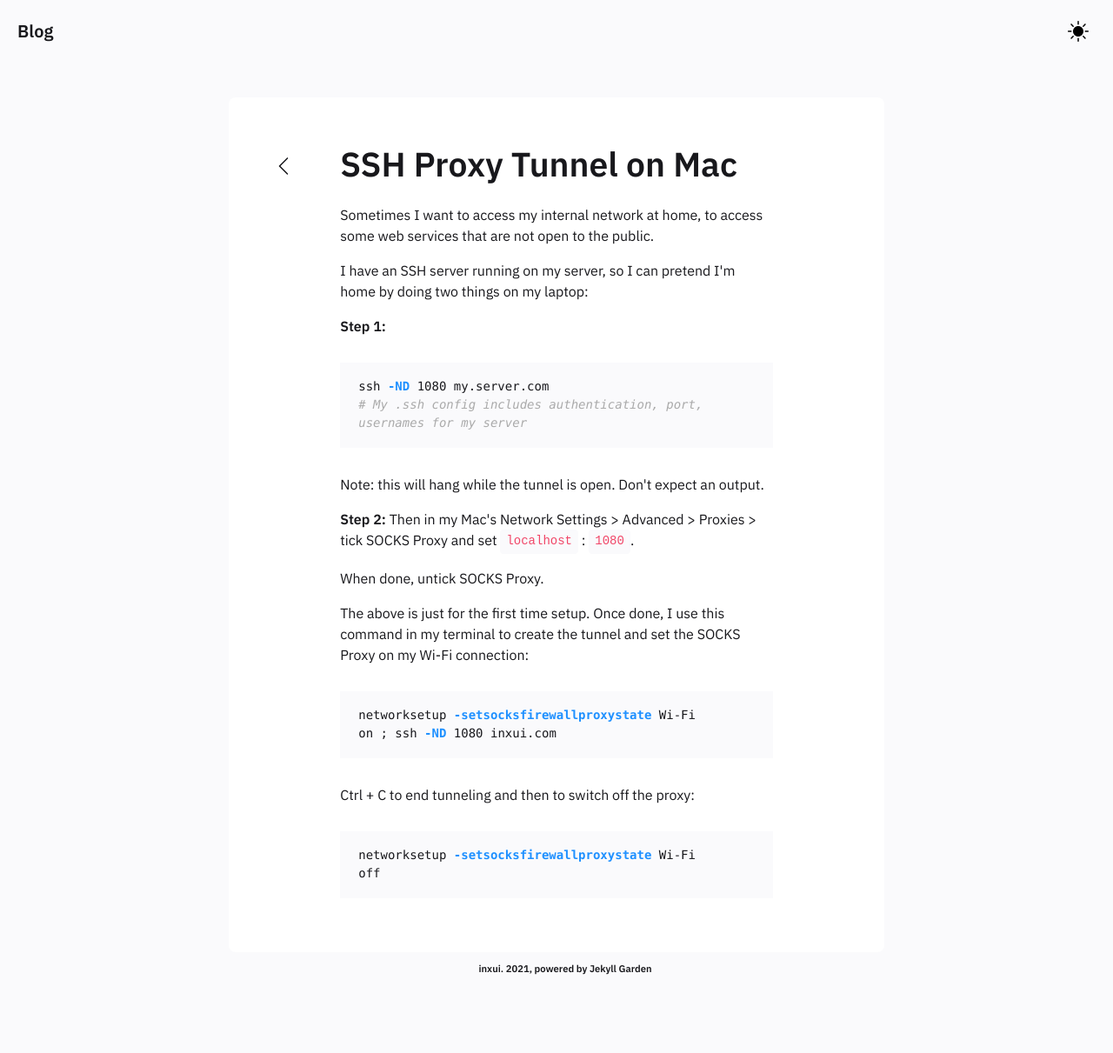
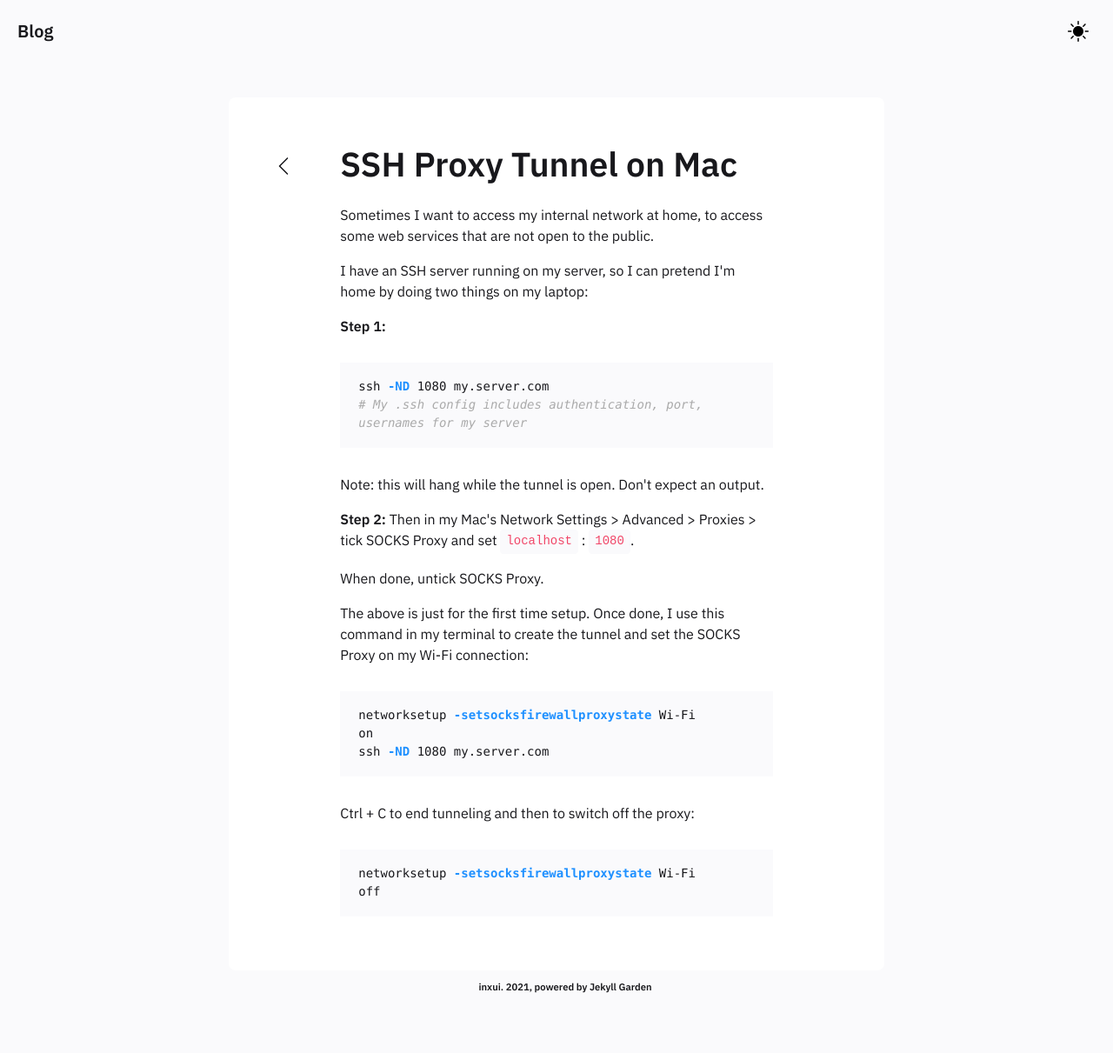
Before and after one commit to vekerdyb/vekerdyb.github.io, a Jekyll site: the page built from _notes/Public/SSH Proxy Tunnel on Mac.md, in a window 1280 px wide. Shown: the whole page at 87% size. Built offline with Jekyll 4.4.1, drawn with Linux system fonts in a browser that asks for light colours; before the commit the page ends 1190 px from its top, so only the background shows below that.

Commit message:
Edit SSH tunnel

````diff
--- a/_notes/Public/SSH Proxy Tunnel on Mac.md
+++ b/_notes/Public/SSH Proxy Tunnel on Mac.md
@@ -25,7 +25,8 @@ When done, untick SOCKS Proxy.
 The above is just for the first time setup. Once done, I use this command in my terminal to create the tunnel and set the SOCKS Proxy on my Wi-Fi connection:
 
 ```bash
-networksetup -setsocksfirewallproxystate Wi-Fi on ; ssh -ND 1080 inxui.com
+networksetup -setsocksfirewallproxystate Wi-Fi on
+ssh -ND 1080 my.server.com
 ```
 
 Ctrl + C to end tunneling and then to switch off the proxy:
````
